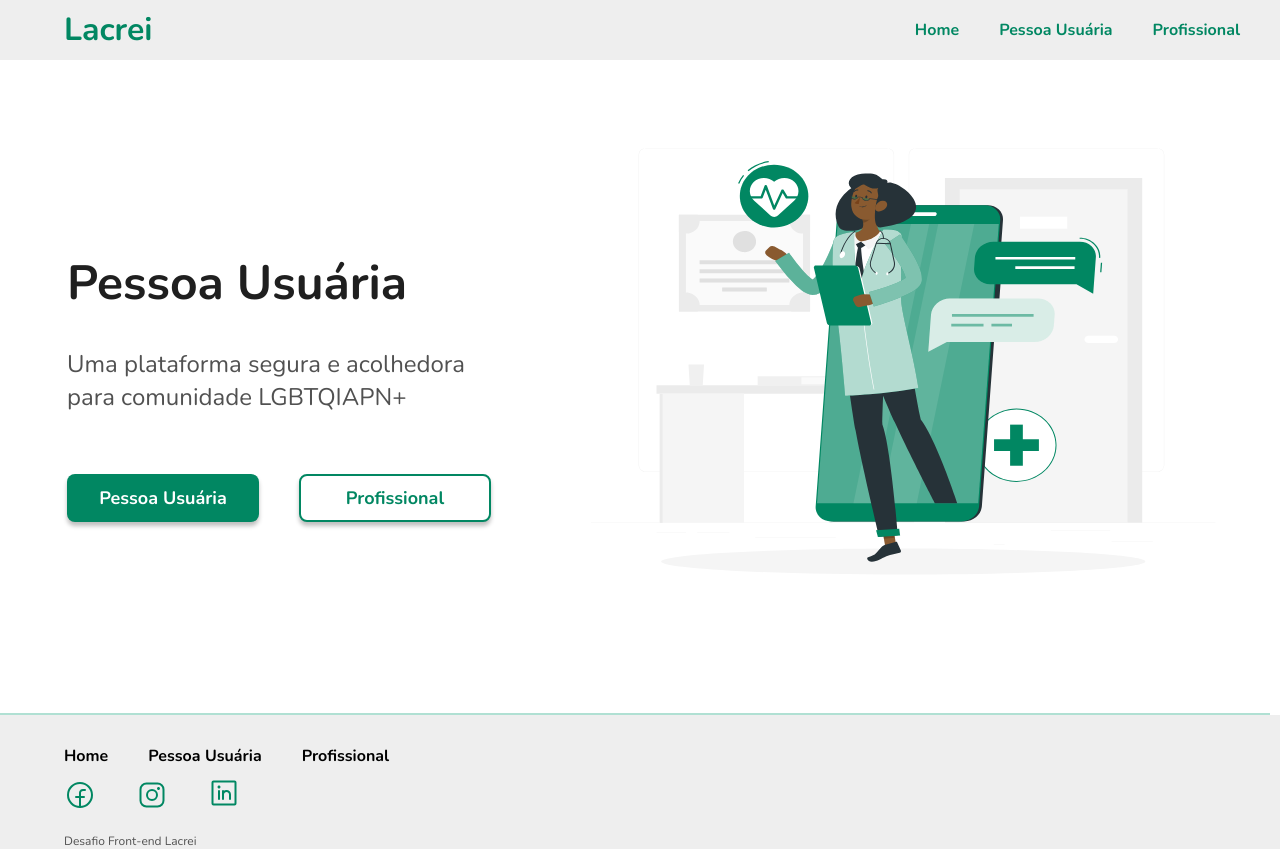
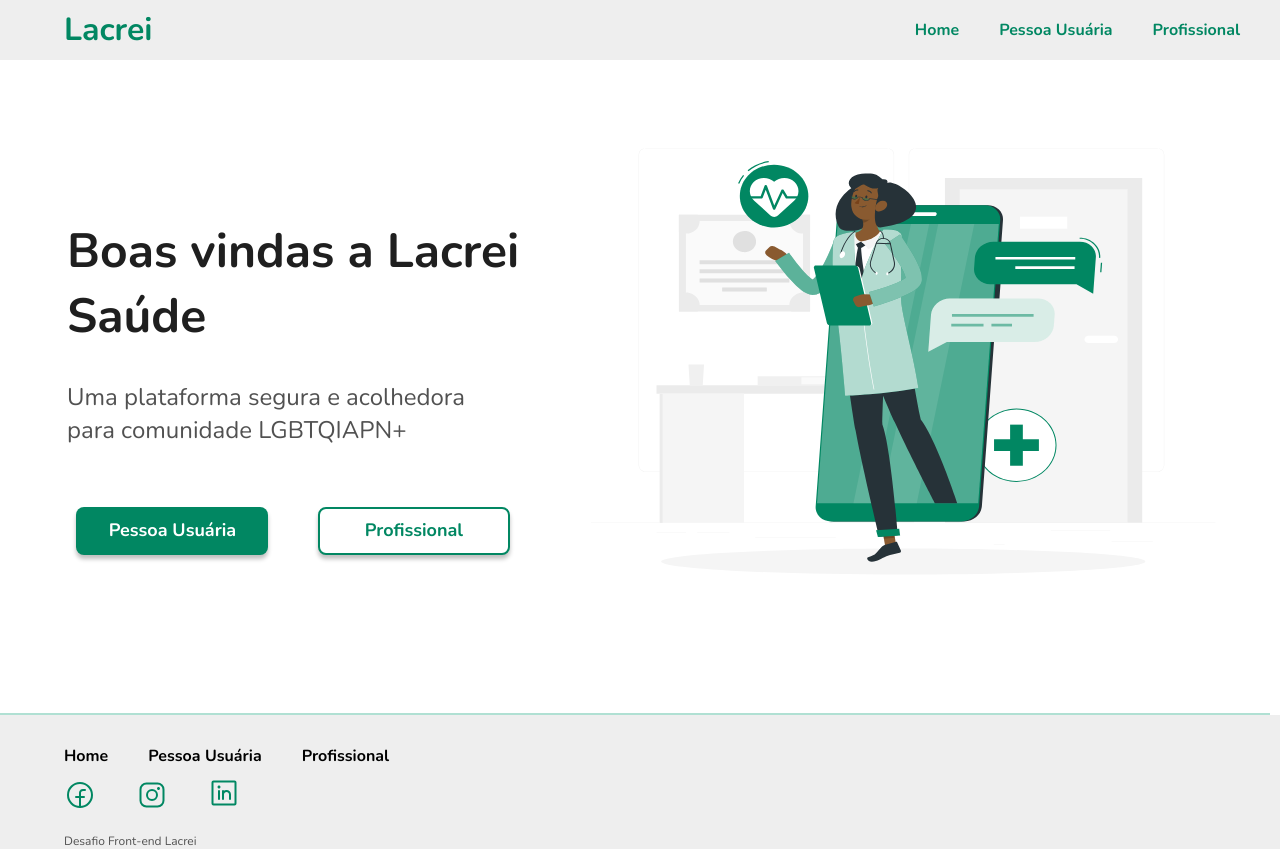
Before and after one commit to FrancieleCsantos/Desafio-Lacrei, a React (Create React App) app in the folder projeto-lacrei/: page / in a window 1280 px wide. Built offline with nearby package versions, Linux system fonts and the light colour scheme.

Commit message:
Projeto Finalizado

```diff
--- a/projeto-lacrei/src/Pages/Home/index.js
+++ b/projeto-lacrei/src/Pages/Home/index.js
@@ -11,7 +11,8 @@ function Home() {
             <div className='general-container'>
 
                 <div className='left'>
-                    <h1>Pessoa Usuária</h1>
+                    <h1>Boas vindas a Lacrei<br />
+                        Saúde</h1>
 
                     <h2>Uma plataforma segura e acolhedora <br />
                         para comunidade LGBTQIAPN+</h2>
--- a/projeto-lacrei/src/Pages/Professional/index.js
+++ b/projeto-lacrei/src/Pages/Professional/index.js
@@ -14,7 +14,9 @@ function Profissional() {
 
                     <div className='div-green-Line'>
                         <div className='green-Line'></div>
-                        <h2>A Lacrei garante que pessoas LGBTQIAPN + recebam atendimento realizado por profissionais de qualidade e que atendam às suas necessidades de forma segura e acolhedora.</h2>
+                        <h2>A Lacrei acredita que, ao transformar a realidade de um indivíduo ou de um grupo, transformamos o mundo.
+
+                            Pensando nisso, construímos a Lacrei para buscarmos incansavelmente a melhor experiência no acesso a profissionais da saúde para as pessoas LGBTQIAPN+</h2>
                     </div>
 
                 </div>
```
